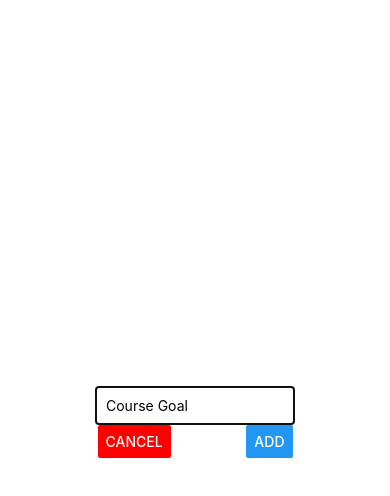
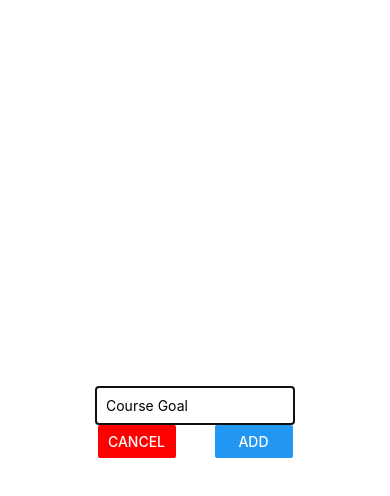
Before and after one commit to myk245/react-native-intro, a React Native app: screen / in a window 390 px wide. Both pictures are taken after a click on the button "ADD NEW GOAL". Shown: the top 496 px of the page. Built offline with nearby package versions, Linux system fonts and the light colour scheme.

Commit message:
button styling

```diff
--- a/Components/GoalInput.js
+++ b/Components/GoalInput.js
@@ -24,15 +24,19 @@ const GoalInput = props => {
                value={enteredGoal}
             />
             <View style={styles.buttonContainer}>
+               <View style={styles.button}>
                   <Button
                      title="CANCEL"
                      color="red"
                      onPress={props.onCancel}
                   />
+               </View>
+               <View style={styles.button}>
                   <Button
                      title="ADD"
                      onPress={addGoalHandler}
                   />
+               </View>
             </View>
          </View>
       </Modal>
@@ -55,6 +59,9 @@ const styles = StyleSheet.create({
       flexDirection: 'row',
       justifyContent: 'space-between',
       width: '50%'
+   },
+   button: {
+      width: '40%'
    }
 });
 
```
Lines whose indentation alone changed are shown as unchanged.
